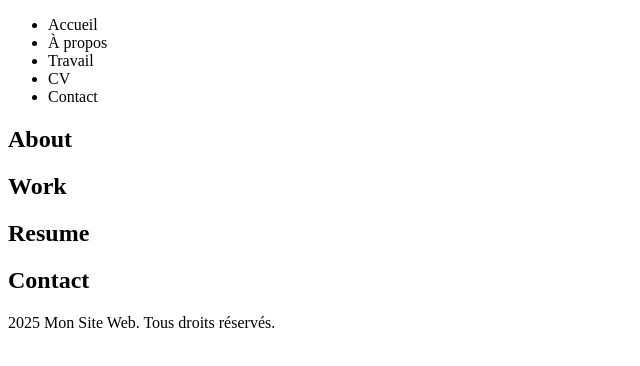
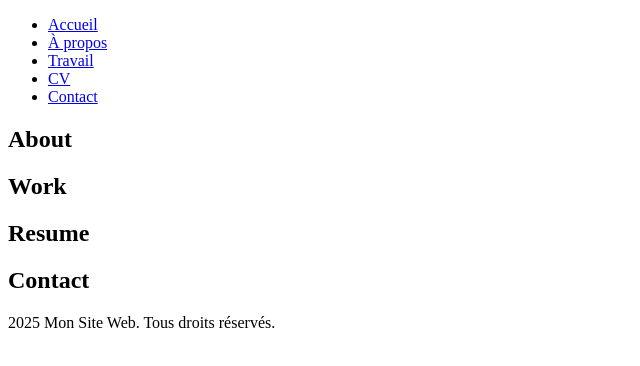
Before and after one commit to carmel100/OBJECTIF-2-GOMYCODE, a plain HTML site: page OBJECTIF2/index.html in a window 1280 px wide. Shown: the whole page, without its empty margins (0-640 px from the left). Drawn offline with Linux system fonts and the light colour scheme.

Commit message:
changement

```diff
--- a/OBJECTIF2/index.html
+++ b/OBJECTIF2/index.html
@@ -9,11 +9,11 @@
     <header>
         <div>
             <ul class="navbar">
-                <li> Accueil </li>
-                <li> À propos </li>
-                <li> Travail </li>
-                <li> CV </li>
-                <li>Contact</li>
+                <li> <a href="./SOUS-ELEMENTS/Accueil.html">  Accueil </a> </li>
+                <li> <a href="./SOUS-ELEMENTS/a.html">  À propos </a> </li>
+                <li> <a href="./SOUS-ELEMENTS/t.html">  Travail </a></li>
+                <li> <a href="./SOUS-ELEMENTS/c.html">   CV </a></li>
+                <li> <a href="./SOUS-ELEMENTS/C1.html"> Contact </a></li>
             </ul>
         </div>
     </header>
```
